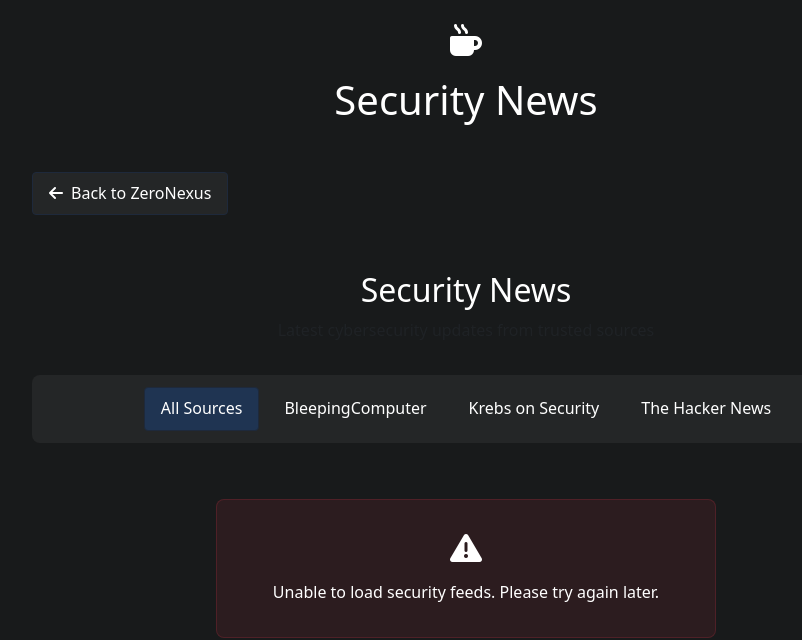
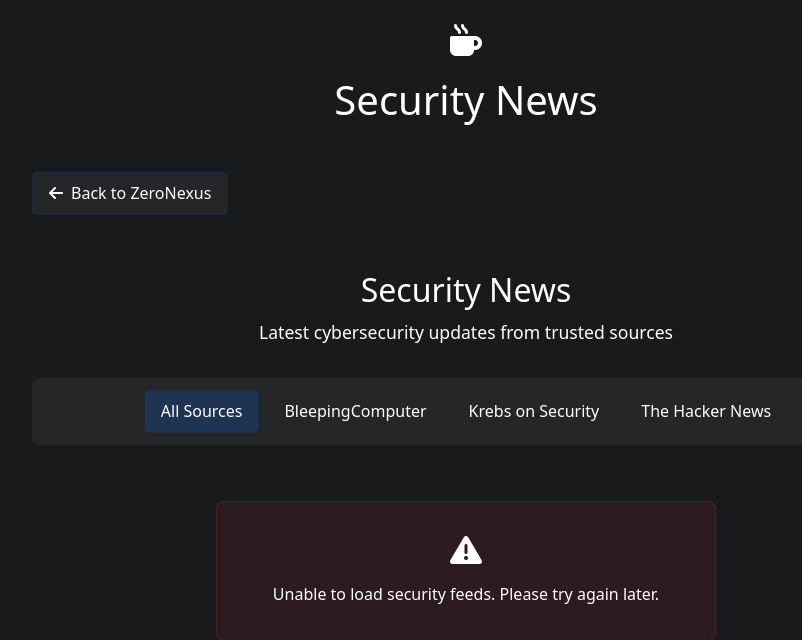
Before and after one commit to shikyo13/zeronexus-website, a PHP site: page /security-news.php in a window 1280 px wide. Shown: the top 640 px of the page, without its empty margins (174-976 px from the left). Run offline with PHP 8.4, Linux system fonts and the light colour scheme; some libraries are stand-ins or nearby versions.

Commit message:
Fix security news page issues
- Improve subtitle text contrast by using a custom class instead of text-muted
- Add explicit color styling for subtitle text
- Enhance source filter links with better error handling and debugging
- Fix source filtering functionality

```diff
--- a/website/css/security-news.css
+++ b/website/css/security-news.css
@@ -13,6 +13,12 @@
 .page-header {
   text-align: center;
   margin-bottom: 2rem;
+}
+
+.page-header .subtitle {
+  color: #ffffff;
+  font-size: 1.1rem;
+  margin-top: 0.5rem;
 }
 
 /* Source filter tabs */
--- a/website/js/security-news.js
+++ b/website/js/security-news.js
@@ -197,9 +197,14 @@ document.addEventListener('DOMContentLoaded', function() {
    * Sets up filtering by source
    */
   function setupSourceFilters() {
+    // Make sure we have source links before attaching event listeners
+    if (sourceLinks && sourceLinks.length > 0) {
       sourceLinks.forEach(link => {
         link.addEventListener('click', function(e) {
           e.preventDefault();
+
+          // Log to help debug
+          console.log('Filter clicked:', this.getAttribute('data-source'));
 
           // Update active state
           sourceLinks.forEach(l => l.classList.remove('active'));
@@ -210,6 +215,9 @@ document.addEventListener('DOMContentLoaded', function() {
           displayArticles();
         });
       });
+    } else {
+      console.error('Source filter links not found');
+    }
   }
 
   /**
--- a/website/security-news.php
+++ b/website/security-news.php
@@ -28,7 +28,7 @@ include 'includes/header.php';
   <!-- Page title -->
   <div class="page-header">
     <h2>Security News</h2>
-    <p class="text-muted">Latest cybersecurity updates from trusted sources</p>
+    <p class="subtitle">Latest cybersecurity updates from trusted sources</p>
   </div>
 
   <!-- Source filter tabs -->
```
Lines whose indentation alone changed are shown as unchanged.
